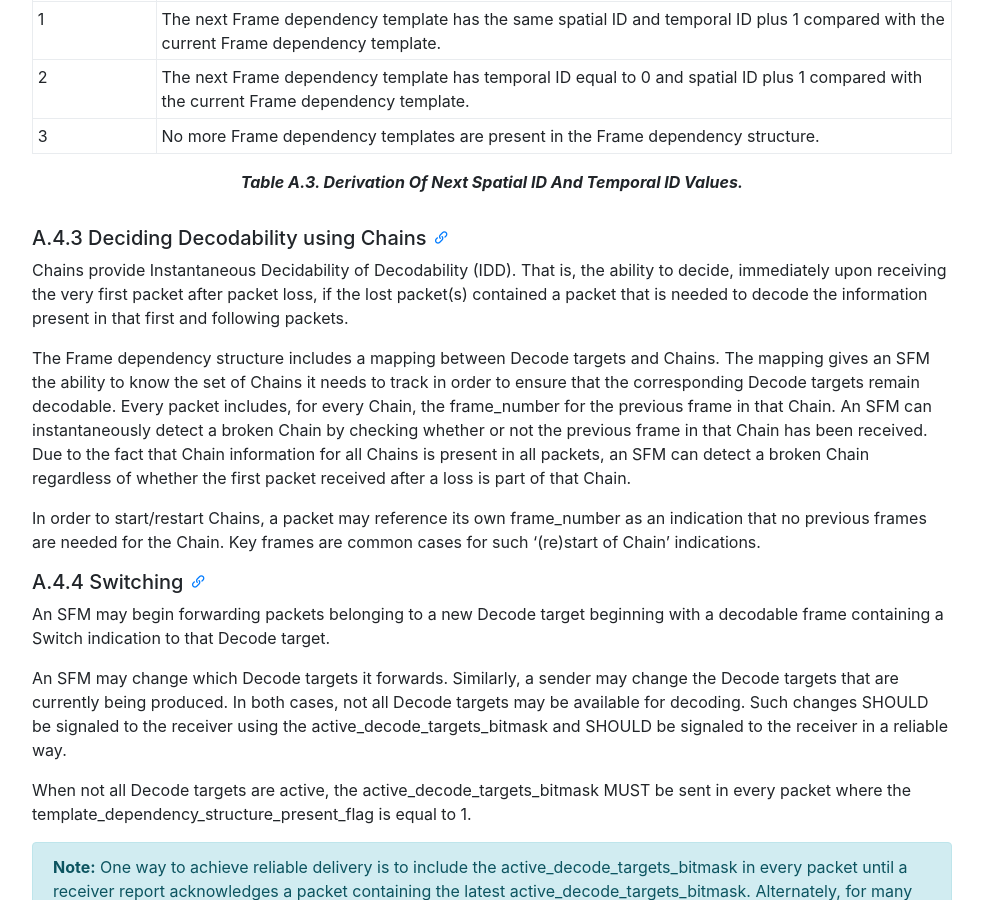
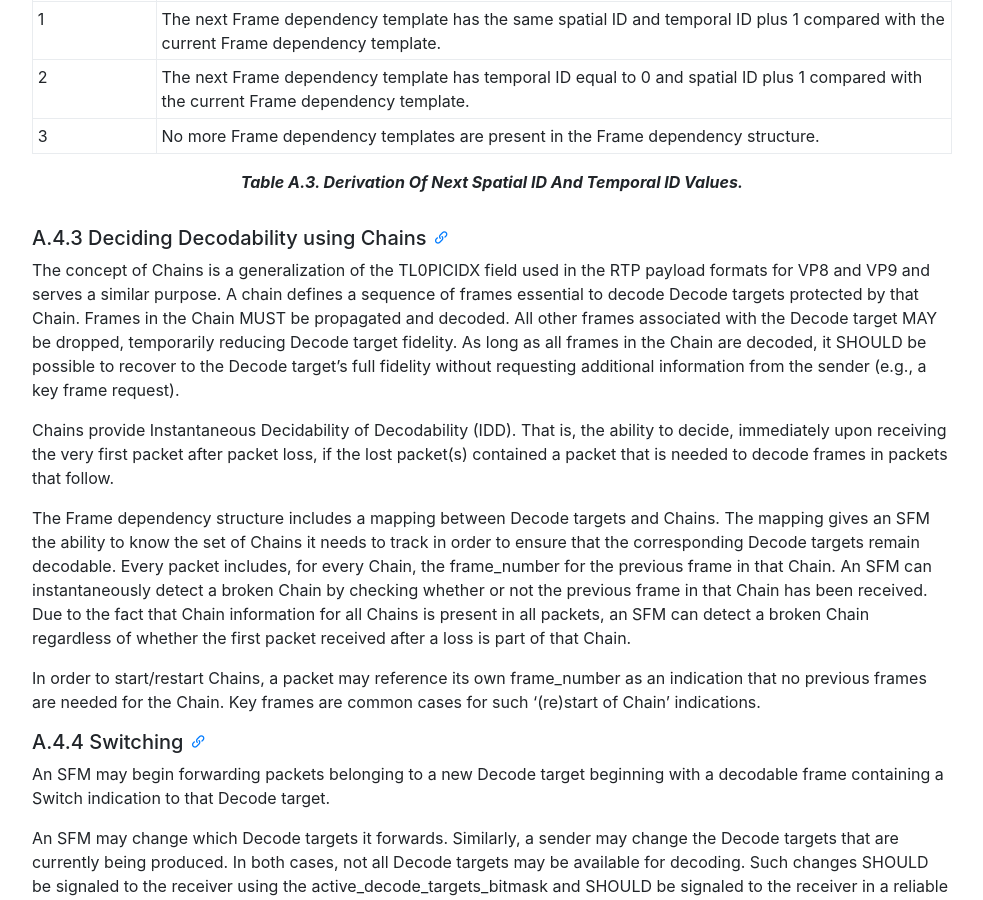
Before and after one commit to AOMediaCodec/av1-rtp-spec, a Jekyll site: the page built from index.md, in a window 1280 px wide and 900 px high, scrolled down 29285 px. Shown: the whole window, without its empty margins (53-1036 px from the left). Built offline with Jekyll 4.4.1, drawn with Linux system fonts in a browser that asks for light colours; nearby versions of some CDN libraries.

Commit message:
Add a paragraph describing what a chain is

```diff
--- a/av1-rtp-spec.md
+++ b/av1-rtp-spec.md
@@ -1093,7 +1093,9 @@ Table A.3. Derivation Of Next Spatial ID And Temporal ID Values.
 
 ##### A.4.3 Deciding Decodability using Chains
 
-Chains provide Instantaneous Decidability of Decodability (IDD). That is, the ability to decide, immediately upon receiving the very first packet after packet loss, if the lost packet(s) contained a packet that is needed to decode the information present in that first and following packets.
+The concept of Chains is a generalization of the TL0PICIDX field used in the RTP payload formats for VP8 and VP9 and serves a similar purpose. A chain defines a sequence of frames essential to decode Decode targets protected by that Chain. Frames in the Chain MUST be propagated and decoded. All other frames associated with the Decode target MAY be dropped, temporarily reducing Decode target fidelity. As long as all frames in the Chain are decoded, it SHOULD be possible to recover to the Decode target’s full fidelity without requesting additional information from the sender (e.g., a key frame request).
+
+Chains provide Instantaneous Decidability of Decodability (IDD). That is, the ability to decide, immediately upon receiving the very first packet after packet loss, if the lost packet(s) contained a packet that is needed to decode frames in packets that follow.
 
 The Frame dependency structure includes a mapping between Decode targets and Chains. The mapping gives an SFM the ability to know the set of Chains it needs to track in order to ensure that the corresponding Decode targets remain decodable. Every packet includes, for every Chain, the frame_number for the previous frame in that Chain. An SFM can instantaneously detect a broken Chain by checking whether or not the previous frame in that Chain has been received. Due to the fact that Chain information for all Chains is present in all packets, an SFM can detect a broken Chain regardless of whether the first packet received after a loss is part of that Chain.
 
```
